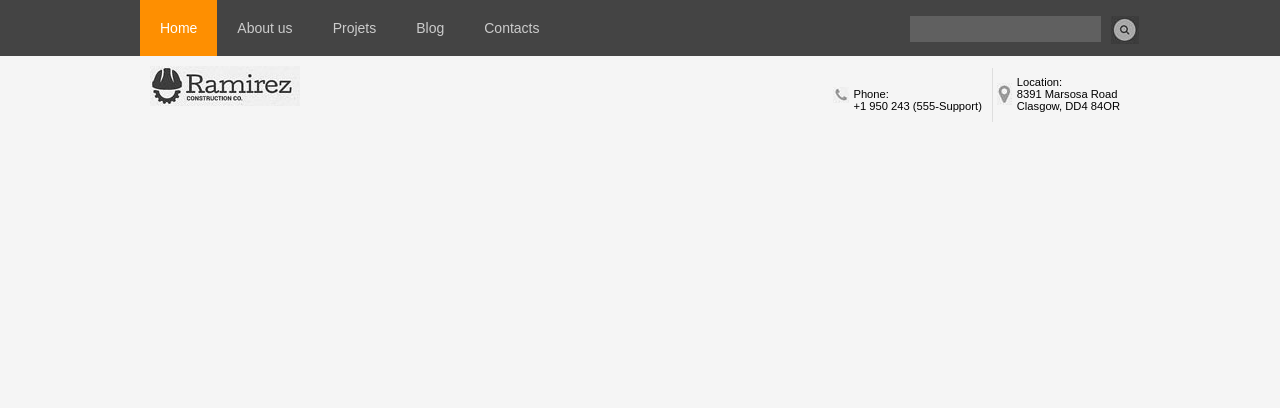
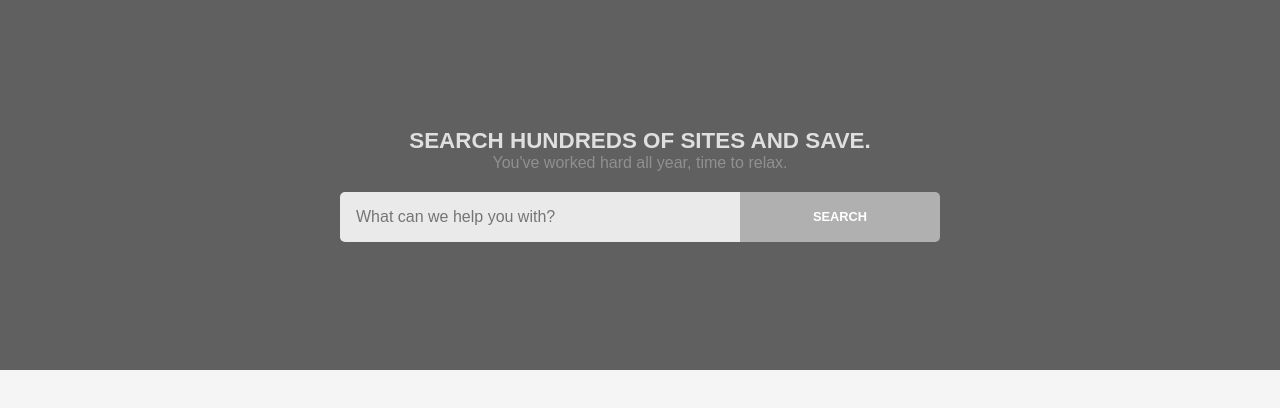
Before and after one commit to joshbloom/dws1, a plain HTML site: page components/2/component.html in a window 1280 px wide. Drawn offline with Linux system fonts and the light colour scheme.

Commit message:
CTA component

```diff
--- a/components/1/component.css
+++ b/components/1/component.css
@@ -6,11 +6,11 @@ body {
 	background: #f5f5f5;
 	font: 14px sans-serif;
 }
-nav ul, header {
+header {
 	max-width: 1000px;
 	margin: 0 auto;
 }
-header::after, nav ul::after {
+header::after {
 	content: "";
 	display: table;
 	clear: both;
@@ -20,40 +20,20 @@ header::after, nav ul::after {
 
 /* NAV ======================================== */
 nav {
-	background: #444444;
+	float: right;
 }
 nav li {
 	list-style-type: none;
 	float: left;
 }
-nav li:last-of-type { float: right; }
 nav li a{
 	display: block;
 	padding: 20px;
-	color: #cccccc;
+	color: #999999;
 }
 .current a {
 	background: #fe8f01;
 	color: #ffffff;
-}
-
-
-/* SEARCH ======================================== */
-nav form { padding: 0; }
-nav form p { display: inline-block; }
-nav label { display: inline-block; text-indent: -9999px; }
-nav input[type="text"] {
-	display: block;
-	margin: 0 5px;
-	padding: 5px;
-	background: rgba(255, 255, 255, 0.15);
-}
-nav button {
-	border: none;
-	width: 30px;
-	height: 30px;
-	background: url('images/search.jpg') no-repeat center center;
-	text-indent: -9999px;
 }
 
 
--- a/components/2/component.css
+++ b/components/2/component.css
@@ -4,88 +4,74 @@ COMPONENT STYLESHEET
 ================================================================================ */
 body {
 	background: #f5f5f5;
-	font: 14px sans-serif;
+	font: 16px sans-serif;
+	color: #909090;
 }
-nav ul, header {
-	max-width: 1000px;
-	margin: 0 auto;
-}
-header::after, nav ul::after {
+section::after {
 	content: "";
 	display: table;
 	clear: both;
 }
 
-
-
-/* NAV ======================================== */
-nav {
-	background: #444444;
-}
-nav li {
-	list-style-type: none;
-	float: left;
-}
-nav li:last-of-type { float: right; }
-nav li a{
-	display: block;
-	padding: 20px;
-	color: #cccccc;
-}
-.current a {
-	background: #fe8f01;
-	color: #ffffff;
+h2 {
+	font-size: 1.4em;
+	color: #dfdfdf;
+	text-transform: uppercase;
+	font-weight: 900;
 }
 
 
-/* SEARCH ======================================== */
-nav form { padding: 0; }
-nav form p { display: inline-block; }
-nav label { display: inline-block; text-indent: -9999px; }
-nav input[type="text"] {
-	display: block;
-	margin: 0 5px;
-	padding: 5px;
-	background: rgba(255, 255, 255, 0.15);
-}
-nav button {
-	border: none;
-	width: 30px;
-	height: 30px;
-	background: url('images/search.jpg') no-repeat center center;
-	text-indent: -9999px;
+/* CTA ======================================== */
+section {
+	padding: 8em 2rem;
+	background-color: #606060;
+	text-align: center;
 }
 
+/* SEARCH ======================================== */
+form {
+	max-width: 600px;
+	margin: 0 auto;
+	padding: 20px 0;
+}
+label { display: none; }
 
-/* HEADER ======================================== */
-body > header { padding: 10px; }
-body > header img {
-	width: 150px;
-	height: 40px;
-	background: url('images/ramirez.jpg') no-repeat left center;
-	text-indent: -9999px;
-	float: left;
+
+input[type="text"] {
+	width: 100%;
+	padding: 1em;
+	background: #eaeaea;
+	border-radius: 5px;
+}
+input[type="text"]:focus { background: #ffffff; }
+
+button {
+	width: calc(100% / 3);
+	margin: 1rem 0;
+	padding: 1.35em 0;
+	background: #b0b0b0;
+	text-transform: uppercase;
+	font-weight: 900;
+	font-size: 0.8em;
+	border: none;
+	border-radius: 5px;
+	color: #ffffff;
+	cursor: pointer;
+}
+button:hover {
+	background: #909090;
 }
 
-body > header dl { float: right; }
-body > header dt { display: none; }
-body > header dd {
-	display: inline-block;
-	padding: 10px 10px 10px 20px;
-	font-size: 80%;
+@media (min-width: 600px) {
+	input, button { float: left; }
+	input[type="text"] {
+		width: calc(100% / 3 * 2);
+		border-top-right-radius: 0;
+		border-bottom-right-radius: 0;
+	}
+	button {
+		margin: 0;
+		border-top-left-radius: 0;
+		border-bottom-left-radius: 0;
+	}
 }
-body > header dd:first-of-type { border-right: solid 1px #dedede; }
-
-#phone {
-	padding-top: 20px;
-	background: url('images/phone.jpg') no-repeat left center;
-}
-#phone::before {
-	content: "Phone:";
-	display: block;
-}
-#location { background: url('images/location.jpg') no-repeat left center; }
-#location::before {
-	content: "Location:";
-	display: block;
-}
--- a/components/2/component.html
+++ b/components/2/component.html
@@ -11,33 +11,20 @@
 <body>
 
 	<!-- Component -->
-	<nav>
-		<ul>
-			<li class="current"><a href="">Home</a></li>
-			<li><a href="">About us</a></li>
-			<li><a href="">Projets</a></li>
-			<li><a href="">Blog</a></li>
-			<li><a href="">Contacts</a></li>
-			<li>
+	<section>
 
-				<form action="" method="post">
-					<p><label>Search:<input name="search" type="text" /></label></p>
-					<p><button type="submit">Search</button></p>
-				</form>
+		<h2>Search hundreds of sites and save.</h2>
+		<p>You've worked hard all year, time to relax.</p>
 
-			</li>
-		</ul>
-	</nav>
+		<form action="">
+			<p>
+				<label for=""></label>
+				<input type="text" placeholder="What can we help you with?" />
+				<button type="submit">Search</button>
+			</p>
+		</form>
 
-	<header>
-		<img src="images/ramirez.jpg" alt="Ramirez Cosntruction Company" />
-		<dl>
-			<dt>Phone:</dt>
-			<dd id="phone">+1 950 243 (555-Support)</dd>
-			<dt>Location:</dt>
-			<dd id="location"><address>8391 Marsosa Road<br/> Clasgow, DD4 84OR</address></dd>
-		</dl>
-	</header>
+	</section>
 	<!-- End Component -->
 
 </body>
--- a/css/reset.css
+++ b/css/reset.css
@@ -22,6 +22,7 @@ time, mark, audio, video,
 
 	margin: 0; padding: 0;
 	border: 0;
+	outline: none;
 	font-size: 100%;
 	font: inherit;
 	vertical-align: baseline;
```
Also changed, not shown: components/1/component.html (+8 -23 lines).
